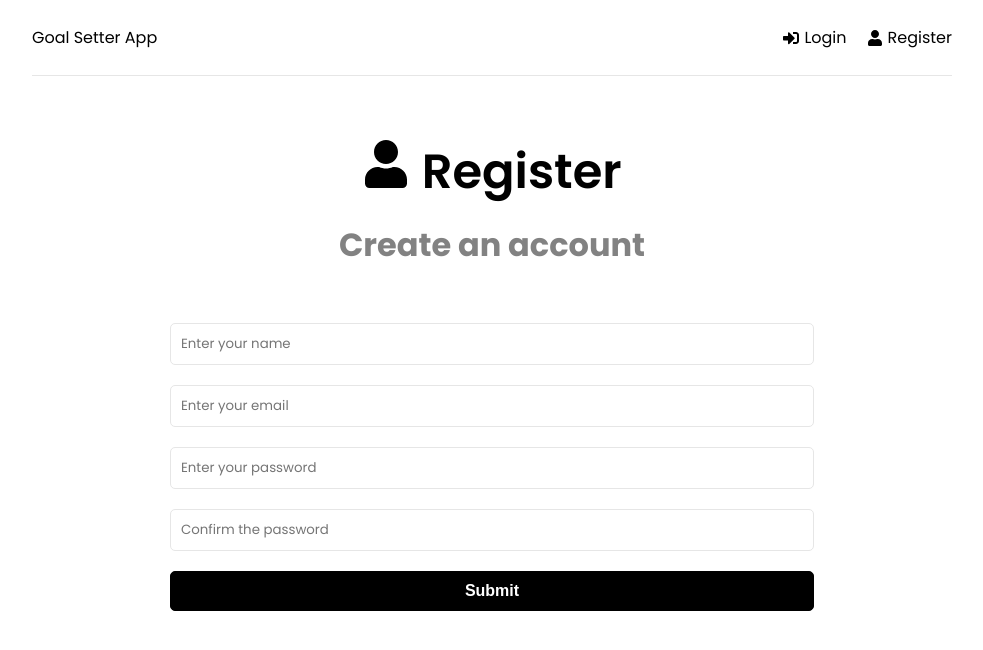
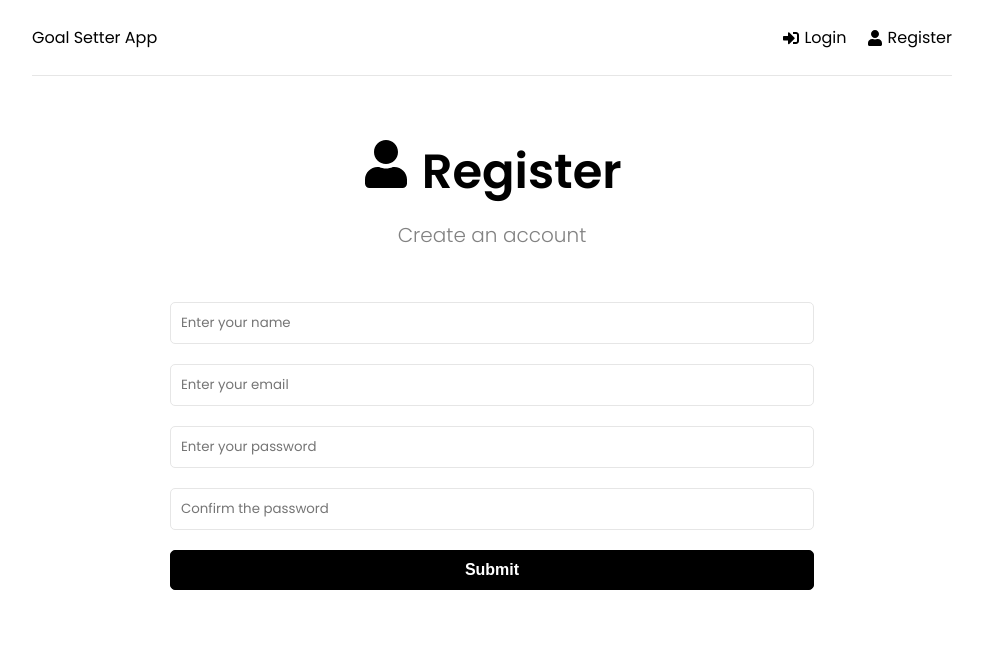
Before and after one commit to yashrajOjha/goal-setter-app, a React (Create React App) app in the folder frontend/: page /register in a window 1280 px wide. Shown: the top 650 px of the page, without its empty margins (148-1131 px from the left). Built offline with nearby package versions, Linux system fonts and the light colour scheme.

Commit message:
Update Css

```diff
--- a/frontend/src/components/GoalItem.jsx
+++ b/frontend/src/components/GoalItem.jsx
@@ -6,7 +6,7 @@ function GoalItem({ goal }) {
 
   return (
     <div className='goal'>
-      <div>{new Date(goal.createdAt).toLocaleString('en-US')}</div>
+      <div className='time-goal'>{new Date(goal.createdAt).toLocaleString('en-US')}</div>
       <h2>{goal.text}</h2>
       <button onClick={() => dispatch(deleteGoal(goal._id))} className='close'>
         X
--- a/frontend/src/index.css
+++ b/frontend/src/index.css
@@ -84,6 +84,8 @@ h3 {
 
 .heading p {
   color: #828282;
+  font-weight: 100;
+  font-size: 20px;
 }
 
 .goals {
@@ -97,6 +99,12 @@ h3 {
   margin: 10px 0;
   padding: 20px 0 10px;
   position: relative;
+}
+.goal h2{
+  padding:10px;
+}
+.time-goal{
+  font-size: 10px;
 }
 
 .goal .close {
```
